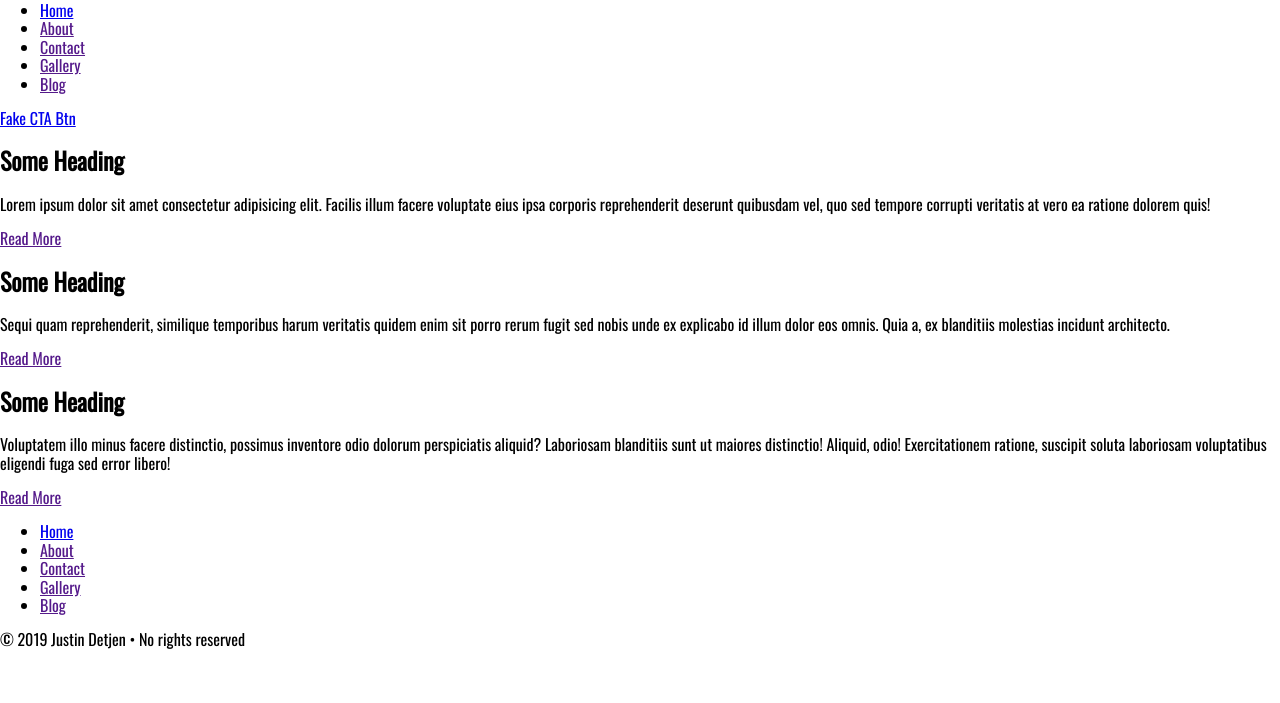
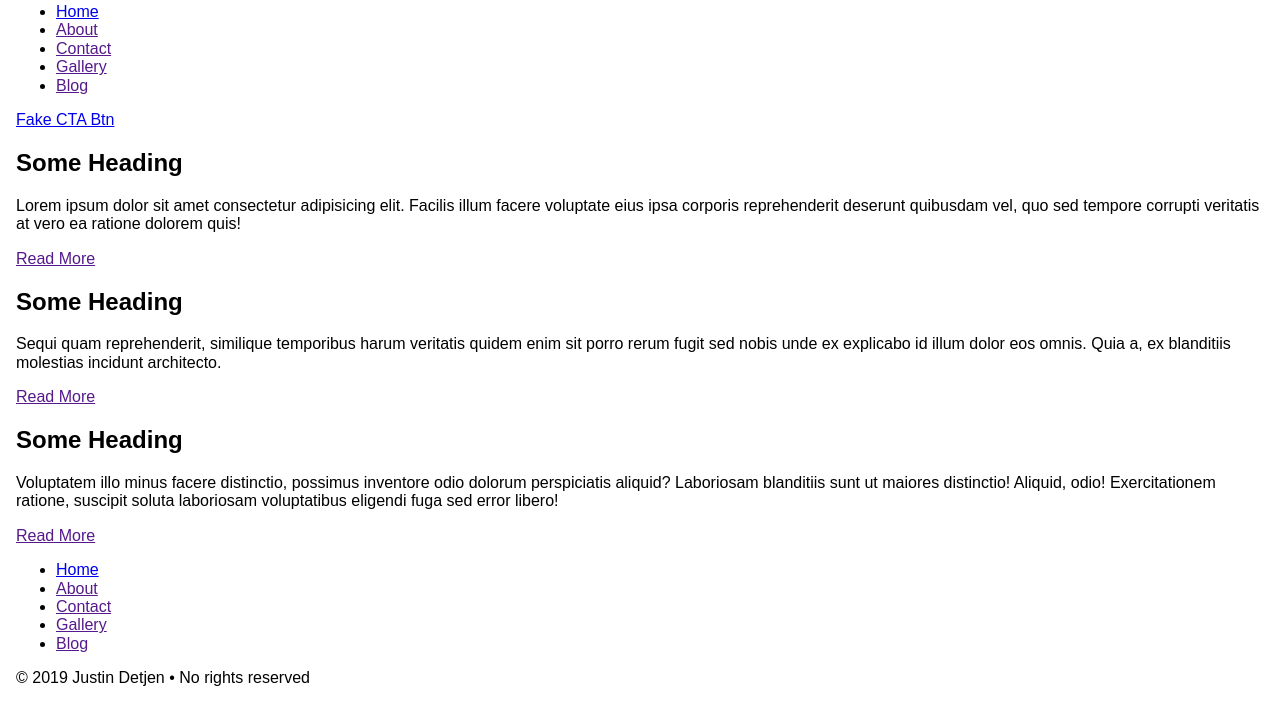
Before and after one commit to jdetjen7084/Justin-Detjen-Project, a website: page index.html in a window 1280 px wide. Shown: the part 297-1000 px from the top of the page. Before the commit the page ends 948 px from the top, so only its background shows below. Drawn offline with nearby package versions, Linux system fonts and the light colour scheme.

Commit message:
Edit CSS

```diff
--- a/style.css
+++ b/style.css
@@ -1,3 +1,17 @@
+:root {
+  --primary: #6200ee;
+  --primary-variant: #3700bb;
+  --secondary: #03dac0;
+  --secondary-variant: #018718;
+  --base-spacing: 8px;
+}
+
 body {
-font-family: 'Oswald', sans-serif;
+  font-family: "'Oswald'", sans-serif;
+  margin: calc(var(--base-spacing) * 2);
 }
+/*
+h1 {
+  background: var(--primary-variant);
+}
+ */
```
